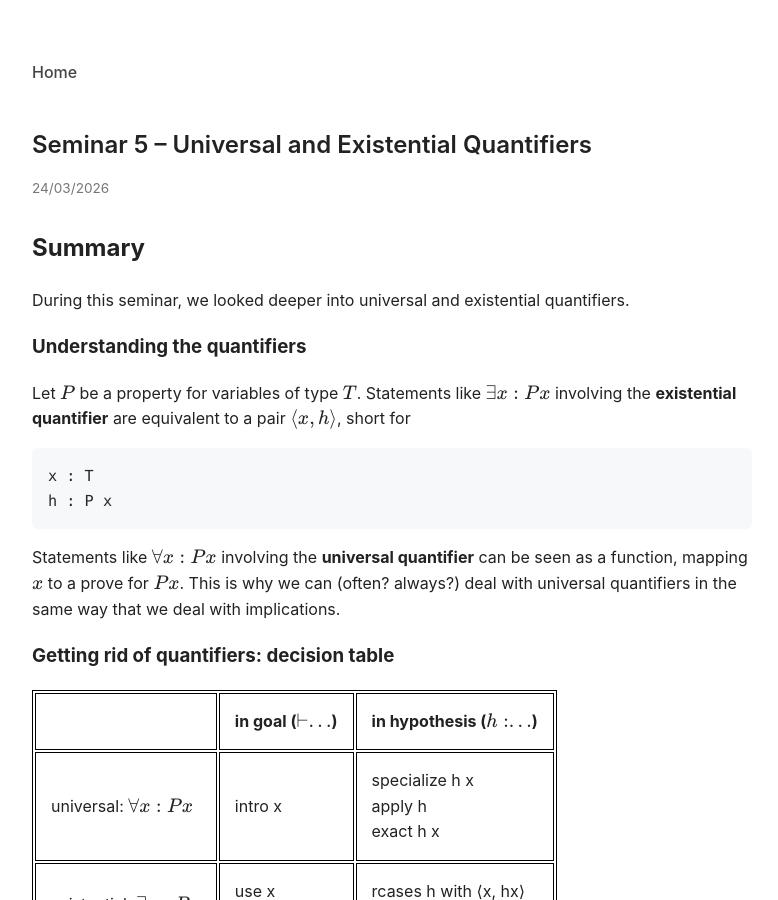
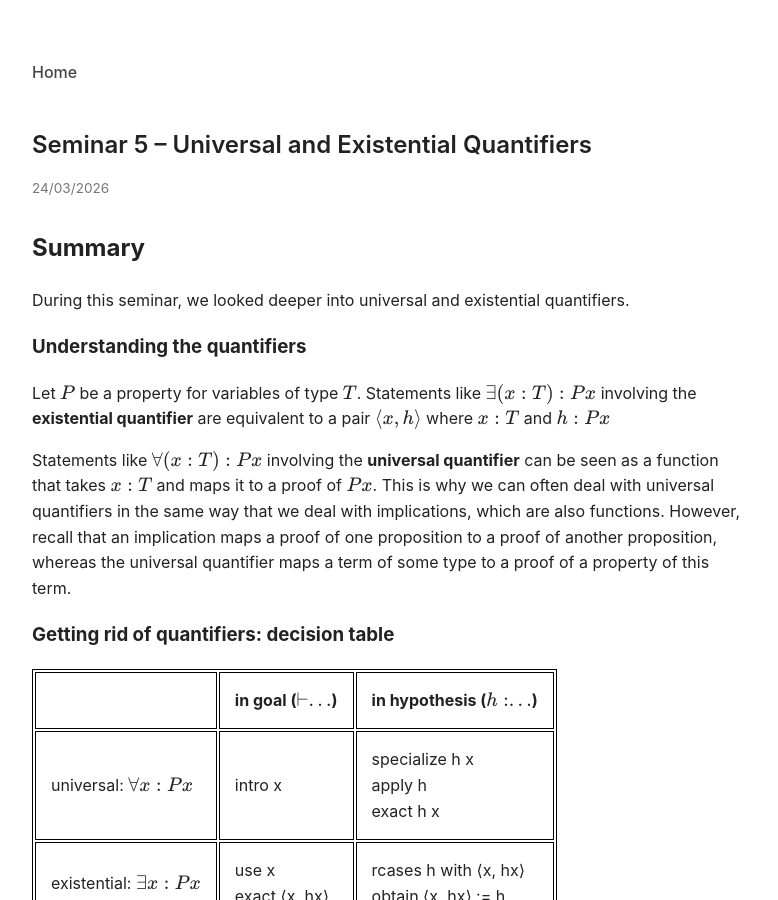
Before and after one commit to Carli-B/lean-seminar, a Jekyll site: the page built from _posts/2026-03-24-seminar-5.md, in a window 1280 px wide and 900 px high. Shown: the whole window, without its empty margins (248-1026 px from the left). Built offline with Jekyll 4.4.1, drawn with Linux system fonts in a browser that asks for light colours.

Commit message:
Update 2026-03-24-seminar-5.md

````diff
--- a/_posts/2026-03-24-seminar-5.md
+++ b/_posts/2026-03-24-seminar-5.md
@@ -9,13 +9,10 @@
 
 ### Understanding the quantifiers
 Let $P$ be a property for variables of type $T$.
-Statements like $\exists x : P x$ involving the **existential quantifier** are equivalent to a pair $\langle x, h\rangle$, short for
-```lean
-x : T
-h : P x
-```
+Statements like $\exists (x : T) : P x$ involving the **existential quantifier** are equivalent to a pair $\langle x, h\rangle$ where $x : T$ and $h : P x$
 
-Statements like $\forall x : P x$ involving the **universal quantifier** can be seen as a function, mapping $x$ to a prove for $P x$. This is why we can (often? always?) deal with universal quantifiers in the same way that we deal with implications.
+Statements like $\forall (x : T) : P x$ involving the **universal quantifier** can be seen as a function that takes $x : T$ and maps it to a proof of $P x$. This is why we can often deal with universal quantifiers in the same way that we deal with implications, which are also functions.
+However, recall that an implication maps a proof of one proposition to a proof of another proposition, whereas the universal quantifier maps a term of some type to a proof of a property of this term.
 
 ### Getting rid of quantifiers: decision table
 <table>
````
